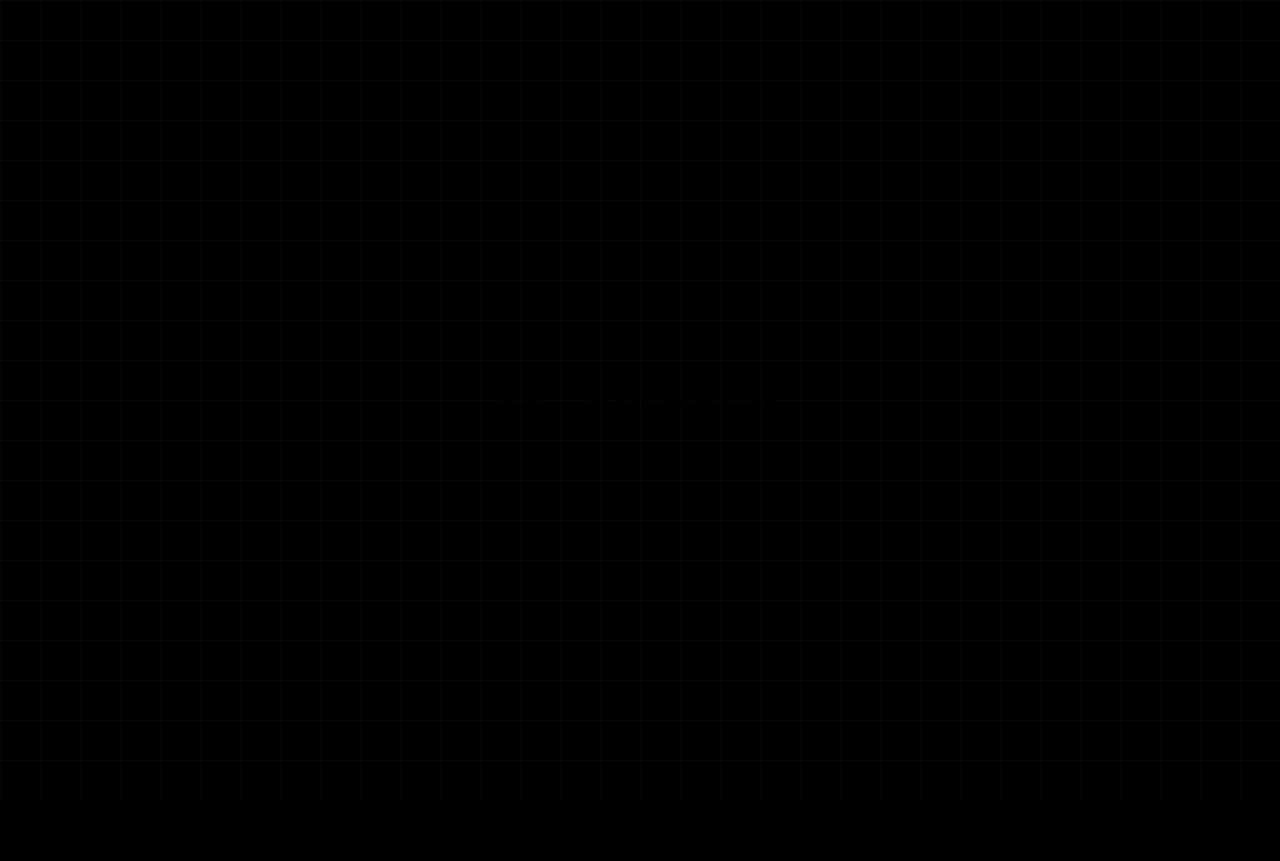
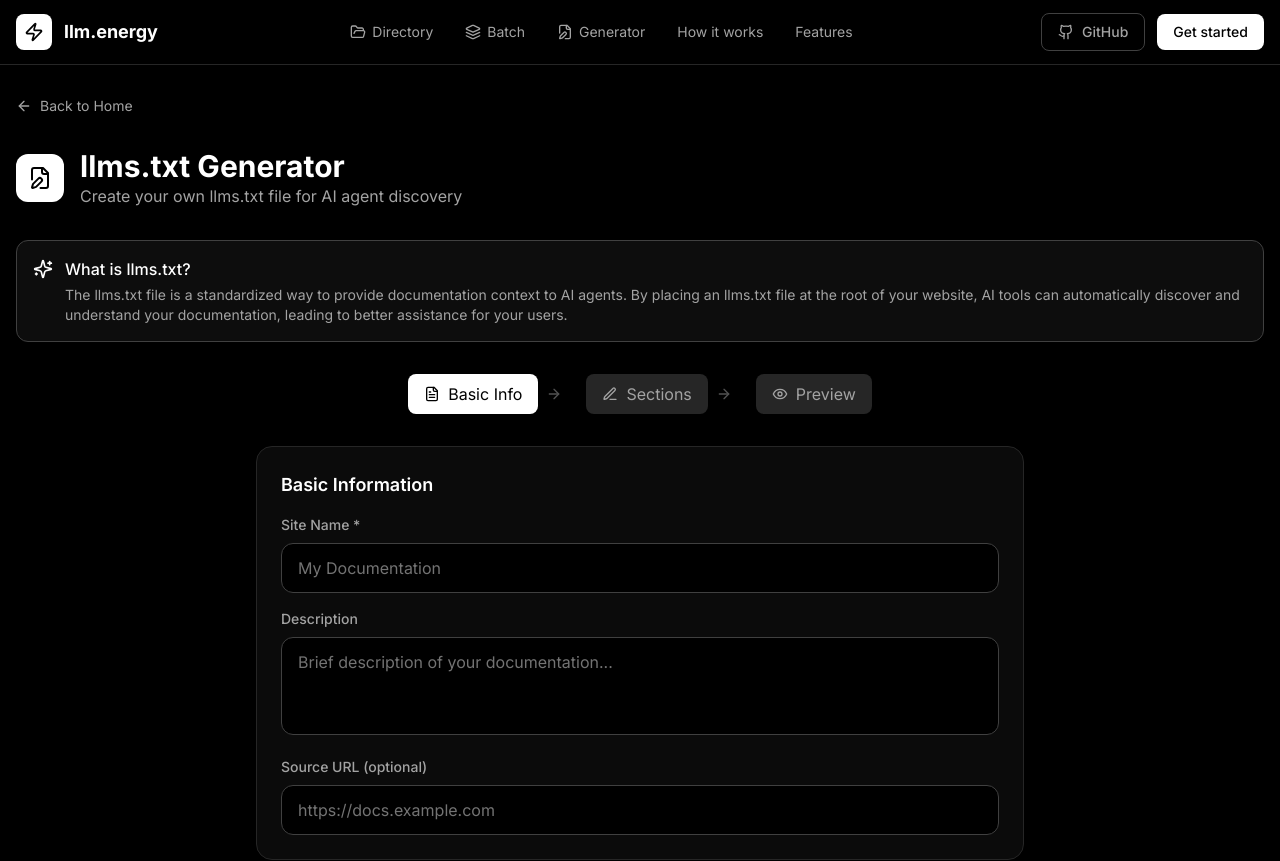
Before and after one commit to nirholas/extract-llms-docs, a Next.js app: page /generator in a window 1280 px wide. Before the commit this address had no page. Shown: the top 861 px of the page. Before the commit the page ends 800 px from the top, so only its background shows below. Built offline with nearby package versions, Linux system fonts and the light colour scheme.

Commit message:
⚙️ Generator wizard page

```diff
--- /dev/null
+++ b/src/app/generator/page.tsx
@@ -0,0 +1,131 @@
+'use client'
+
+import { useCallback } from 'react'
+import { motion } from 'framer-motion'
+import { ArrowLeft, FileEdit, Sparkles } from 'lucide-react'
+import Link from 'next/link'
+import Header from '@/components/Header'
+import Footer from '@/components/Footer'
+import { GeneratorWizard } from '@/components/generator'
+import type { GeneratorData } from '@/types'
+
+/**
+ * Generate llms.txt content from generator data
+ */
+function generateLlmsTxt(data: GeneratorData): string {
+  const lines: string[] = []
+
+  // Title
+  lines.push(`# ${data.siteName}`)
+  lines.push('')
+
+  // Description
+  if (data.description) {
+    lines.push(`> ${data.description}`)
+    lines.push('')
+  }
+
+  // Source URL comment
+  if (data.url) {
+    lines.push(`<!-- Source: ${data.url} -->`)
+    lines.push('')
+  }
+
+  // Sections
+  for (const section of data.sections) {
+    if (section.title.trim() || section.content.trim()) {
+      lines.push(`## ${section.title || 'Untitled Section'}`)
+      lines.push('')
+      lines.push(section.content || '')
+      lines.push('')
+    }
+  }
+
+  return lines.join('\n').trim()
+}
+
+export default function GeneratorPage() {
+  const handleComplete = useCallback((data: GeneratorData) => {
+    const content = generateLlmsTxt(data)
+    const slug = data.siteName.toLowerCase().replace(/[^a-z0-9]+/g, '-').replace(/^-|-$/g, '') || 'llms'
+    const filename = `${slug}.txt`
+
+    const blob = new Blob([content], { type: 'text/plain' })
+    const url = URL.createObjectURL(blob)
+    const a = document.createElement('a')
+    a.href = url
+    a.download = filename
+    document.body.appendChild(a)
+    a.click()
+    document.body.removeChild(a)
+    URL.revokeObjectURL(url)
+  }, [])
+
+  return (
+    <div className="min-h-screen bg-black text-white">
+      <Header />
+
+      <main className="container mx-auto px-4 pt-24 pb-16">
+        {/* Back Link */}
+        <Link
+          href="/"
+          className="inline-flex items-center gap-2 text-sm text-neutral-400 hover:text-white mb-8 transition-colors"
+        >
+          <ArrowLeft className="w-4 h-4" />
+          Back to Home
+        </Link>
+
+        {/* Page Header */}
+        <motion.div
+          initial={{ opacity: 0, y: 20 }}
+          animate={{ opacity: 1, y: 0 }}
+          className="mb-8"
+        >
+          <div className="flex items-center gap-4 mb-4">
+            <div className="w-12 h-12 rounded-xl bg-white flex items-center justify-center">
+              <FileEdit className="w-6 h-6 text-black" />
+            </div>
+            <div>
+              <h1 className="text-3xl font-bold">llms.txt Generator</h1>
+              <p className="text-neutral-400">
+                Create your own llms.txt file for AI agent discovery
+              </p>
+            </div>
+          </div>
+        </motion.div>
+
+        {/* Info Banner */}
+        <motion.div
+          initial={{ opacity: 0, y: 20 }}
+          animate={{ opacity: 1, y: 0 }}
+          transition={{ delay: 0.1 }}
+          className="mb-8 p-4 bg-white/5 border border-neutral-700 rounded-xl"
+        >
+          <div className="flex items-start gap-3">
+            <Sparkles className="w-5 h-5 text-white mt-0.5 flex-shrink-0" />
+            <div>
+              <h2 className="font-medium text-white mb-1">What is llms.txt?</h2>
+              <p className="text-sm text-neutral-400">
+                The llms.txt file is a standardized way to provide documentation context to AI agents.
+                By placing an llms.txt file at the root of your website, AI tools can automatically
+                discover and understand your documentation, leading to better assistance for your users.
+              </p>
+            </div>
+          </div>
+        </motion.div>
+
+        {/* Generator Wizard */}
+        <motion.div
+          initial={{ opacity: 0, y: 20 }}
+          animate={{ opacity: 1, y: 0 }}
+          transition={{ delay: 0.2 }}
+          className="max-w-3xl mx-auto"
+        >
+          <GeneratorWizard onComplete={handleComplete} />
+        </motion.div>
+      </main>
+
+      <Footer />
+    </div>
+  )
+}
```
